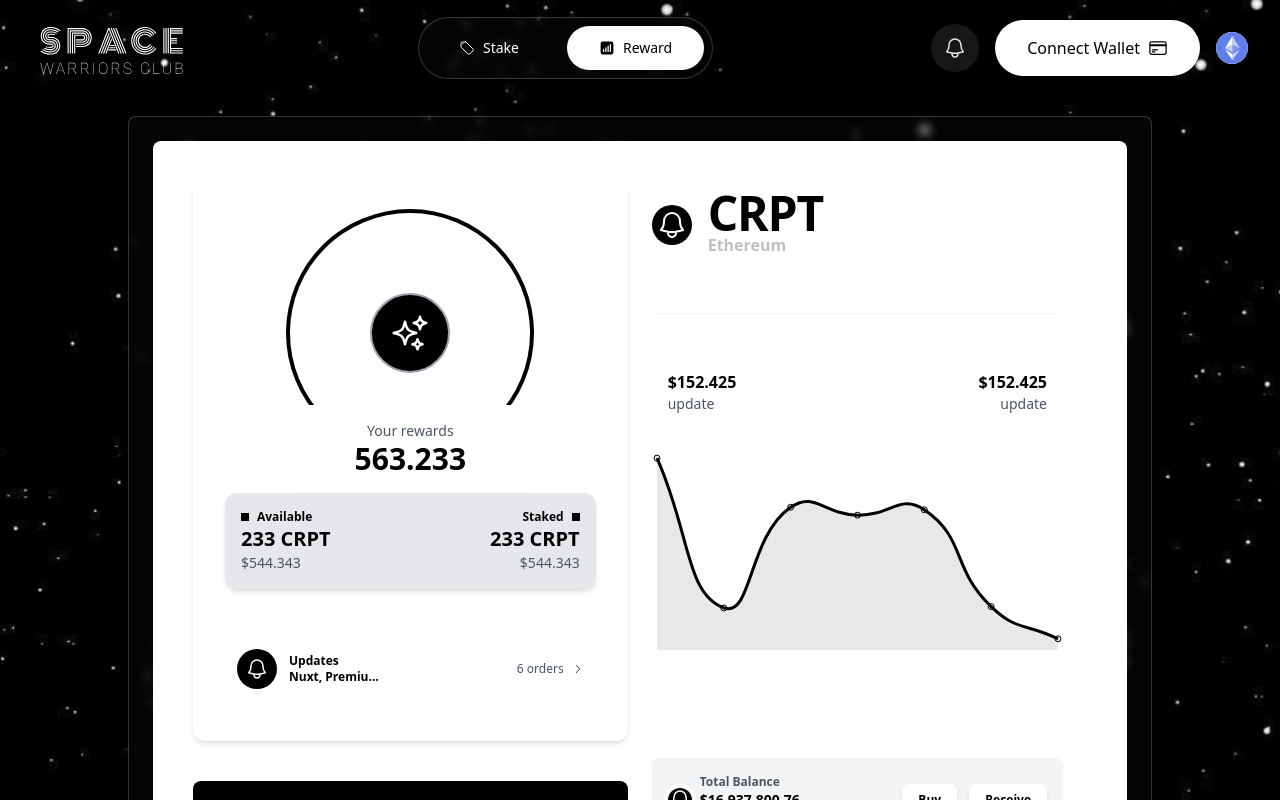
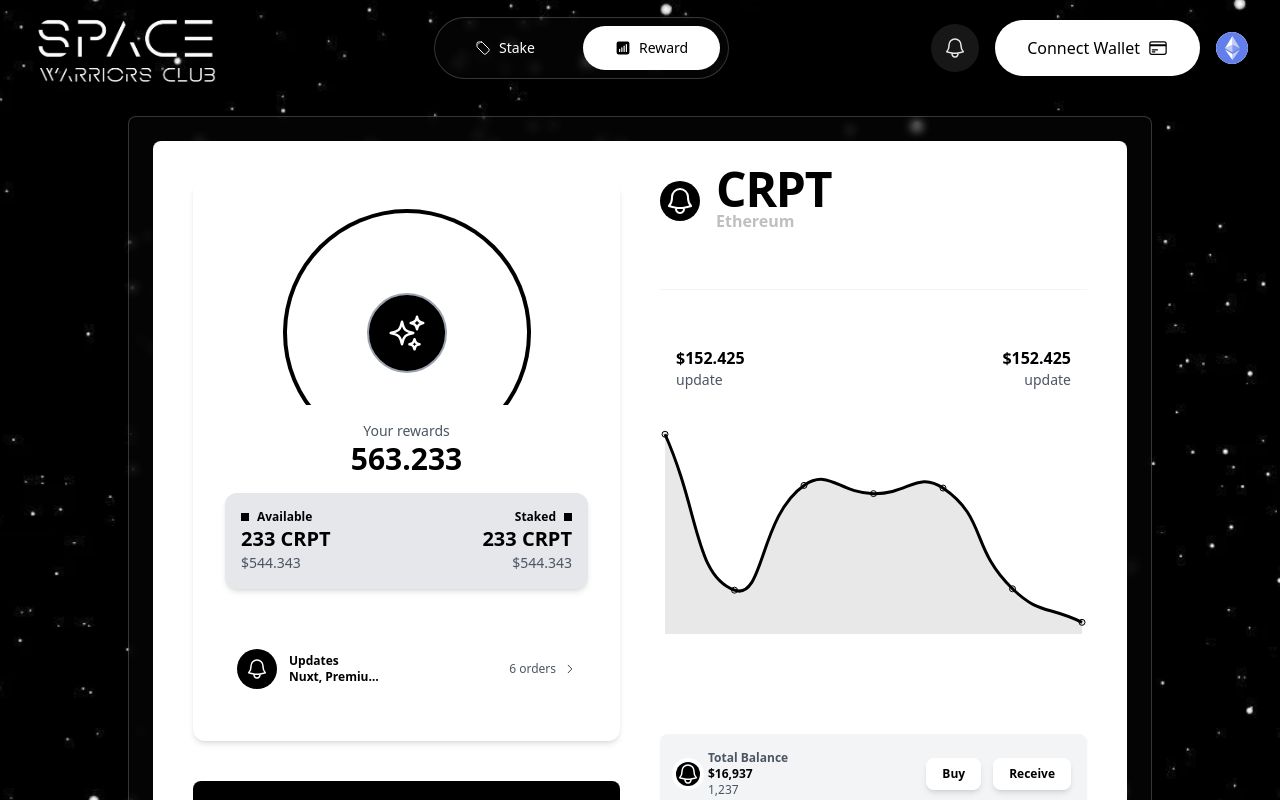
Before and after one commit to omimi-studio/Space, a Next.js app: page /reward in a window 1280 px wide. Shown: the top 800 px of the page. Built offline with nearby package versions, Linux system fonts and the light colour scheme.

Commit message:
space warriors club  update #4

```diff
--- a/pages/components/header.tsx
+++ b/pages/components/header.tsx
@@ -18,7 +18,7 @@ import { Fragment } from "react";
 import { Menu, Popover, Transition } from "@headlessui/react";
 import { Bars3Icon, BellIcon, CreditCardIcon, TagIcon, XMarkIcon } from "@heroicons/react/24/outline";
 import avatar from "../../assets/logos/ethereum-eth.svg";
-import logo from "../../assets/logos/logo.svg";
+import logo from "../../assets/logos/logo.png";
 import Link from "next/link";
 import Image from "next/image";
 import { useRouter } from "next/router";
@@ -52,7 +52,7 @@ export default function Header() {
           <div className="flex px-2 lg:px-0 items-center">
             <div className="inline-block flex-shrink-0 items-center">
               <Link href="/" className="font-black text-5xl">
-                <Image src={logo} className="w-40 h-24" alt="logo" />
+                <Image src={logo} className="w-48 h-20" alt="logo" />
               </Link>
             </div>
           </div>
--- a/pages/index.tsx
+++ b/pages/index.tsx
@@ -81,7 +81,7 @@ export default function Home() {
             </button>
 
             <div className="relative mt-1">
-              <Listbox.Button className="relative w-full cursor-default border-l border-gray-300 py-2 pl-3 pr-10 text-left shadow-sm focus:border-white focus:outline-none focus:ring-1 focus:ring-white sm:text-sm">
+              <Listbox.Button className="relative w-full cursor-default border-l border-gray-300 py-2 pl-3 pr-10 text-left sm:text-sm">
                 <span className="flex items-center">
                   <Image
                     src={selected.icon}
@@ -90,7 +90,7 @@ export default function Home() {
                       selected.name === "nQNT" && "hue-rotate-180"
                     }`}
                   />
-                  <span className="ml-3 block truncate">{selected.name}</span>
+                  <span className="ml-3 block truncate text-black font-bold">{selected.name}</span>
                 </span>
                 <span className="pointer-events-none absolute inset-y-0 right-0 ml-3 flex items-center pr-2">
                   <ChevronDownIcon
@@ -113,7 +113,7 @@ export default function Home() {
                       key={token.id}
                       className={({ active }) =>
                         classNames(
-                          active ? "text-white bg-indigo-600" : "text-gray-900",
+                          active ? "text-black bg-indigo-600" : "text-gray-900",
                           "relative cursor-default select-none py-2 pl-3 pr-9"
                         )
                       }
@@ -143,7 +143,7 @@ export default function Home() {
                           {selected ? (
                             <span
                               className={classNames(
-                                active ? "text-white" : "text-indigo-600",
+                                active ? "text-black" : "text-indigo-600",
                                 "absolute inset-y-0 right-0 flex items-center pr-4"
                               )}
                             >
@@ -168,9 +168,9 @@ export default function Home() {
 
   return (
     <>
-      <div className="mx-auto mt-5 glassmorphic max-w-2xl py-6 sm:rounded-lg sm:px-6">
+      <div className="mx-auto mt-5 glassmorphic max-w-2xl p-6 rounded-lg">
         <section aria-labelledby="stake-form">
-          <div className="bg-white p-2 sm:p-5 shadow sm:rounded-lg min-h-[70vh]">
+          <div className="bg-white p-2 sm:p-5 shadow rounded-lg min-h-[70vh]">
             <div className="flex items-end flex-wrap gap-3 justify-between px-4 py-5 sm:px-6 max-w-xl mx-auto">
               <span>
                 <h2
--- a/pages/reward/index.tsx
+++ b/pages/reward/index.tsx
@@ -70,7 +70,7 @@ export default function Home() {
   return (
     <div className="max-w-5xl mx-auto mt-5 glassmorphic p-6  rounded-lg ">
       <section
-        className="bg-white flex flex-col sm:flex-row justify-between items-start rounded-lg p-4 sm:p-10 "
+        className="bg-white flex flex-col  gap-10 sm:flex-row justify-between items-start rounded-lg p-4 sm:p-10 "
         aria-labelledby="stake-form"
       >
         <div className="flex flex-col w-full justify-center">
@@ -132,7 +132,7 @@ export default function Home() {
         </div>
 
         {/* stats */}
-        <div className="flex flex-col w-full  text-black p-1 sm:p-6">
+        <div className="flex flex-col w-full  text-black">
           <div className="flex flex-col items-start  border-b border-gray-100 pb-14  text-black">
             <div className="flex items-start justify-between gap-4">
               <div className="flex items-center justify-center h-10 w-10 bg-black rounded-full">
@@ -160,7 +160,7 @@ export default function Home() {
             </div>
           </div>
           {/* chartjs */}
-          <div className=" h-[18rem] w-full  my-5 ">
+          <div className=" sm:h-[18rem]  w-full  my-5 ">
             <Chart />
           </div>
 
@@ -173,8 +173,8 @@ export default function Home() {
                 <h1 className="font-semibold text-xs text-gray-600">
                   Total Balance
                 </h1>
-                <h2 className="font-bold text-sm">$16,937,800.76</h2>
-                <p className="text-gray-600 text-xs">1,237,3679</p>
+                <h2 className="font-bold text-xs">$16,937</h2>
+                <p className="text-gray-600 text-xs">1,237</p>
               </div>
             </div>
 
```
Also changed, not shown: assets/logos/logo.PNG (added).
